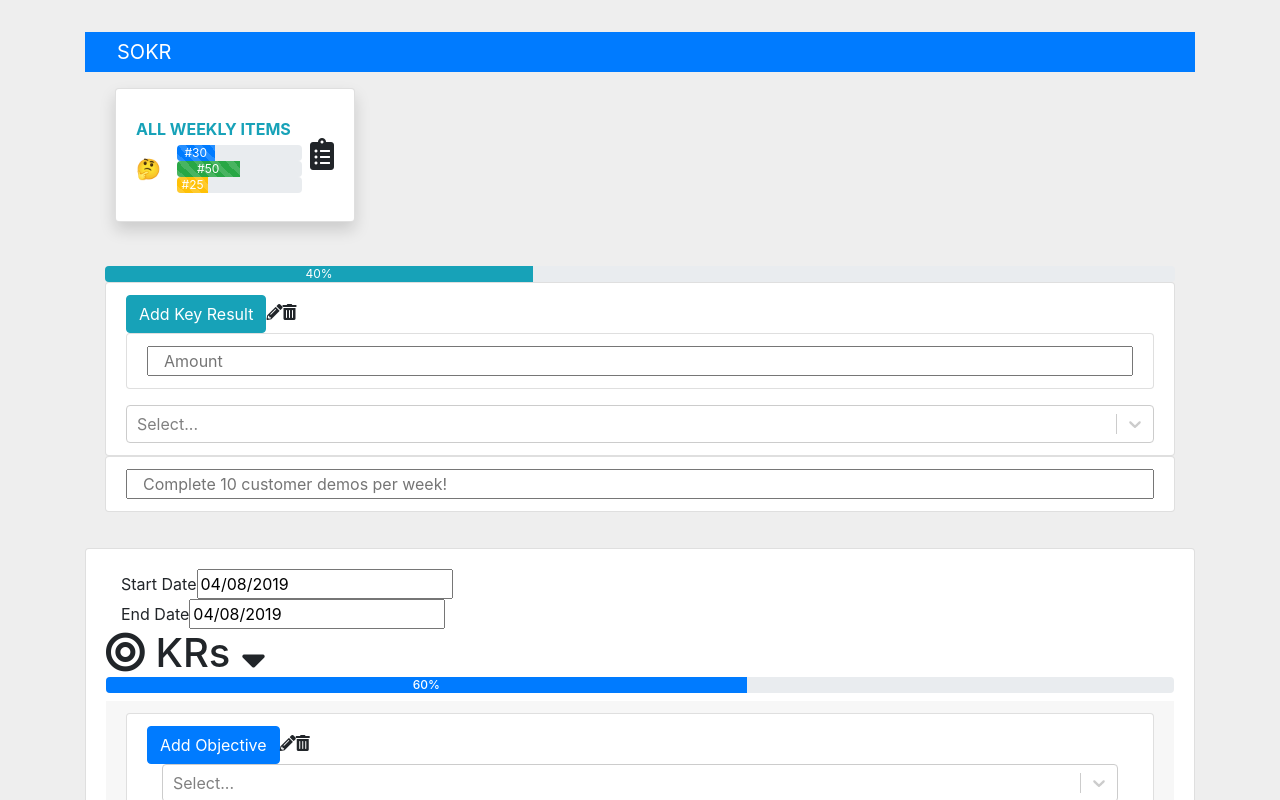
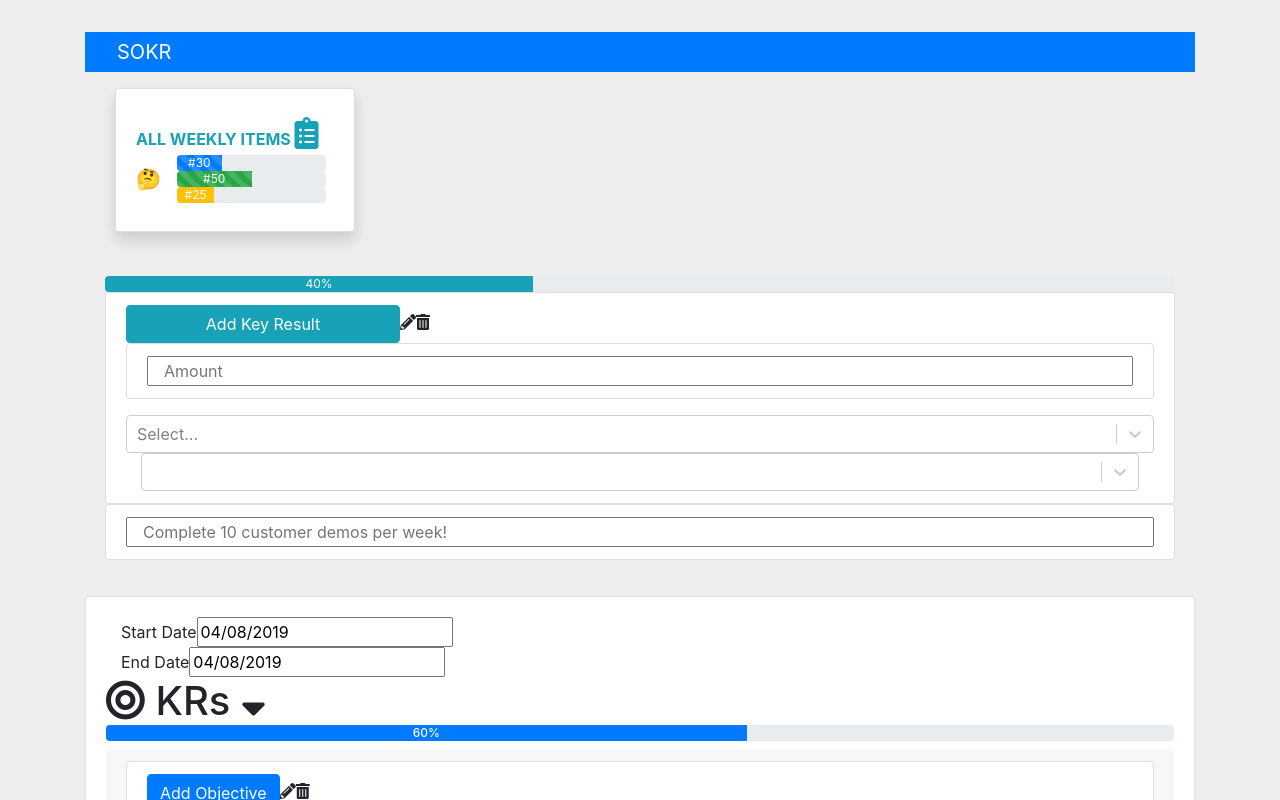
Before and after one commit to alexsjcho/smart-okr-react-redux-app, a React (Create React App) app: page / in a window 1280 px wide. Shown: the top 800 px of the page. Built offline with nearby package versions, Linux system fonts and the light colour scheme.

Commit message:
Added ToolsImageSelector component to KeyResult, added tool to Redux action and reducers

```diff
--- a/src/actions/objectives.js
+++ b/src/actions/objectives.js
@@ -13,9 +13,9 @@ export const setObjective = ({ objective, category, date }) => ({
   }
 });
 
-export const setKeyResult = (keyResult, objectiveId) => ({
+export const setKeyResult = (keyResult, objectiveId, tool) => ({
   type: SET_KEY_RESULT,
-  payload: { keyResult, objectiveId }
+  payload: { keyResult, objectiveId, tool }
 });
 
 export const setWeeklyPlan = weeklyPlan => ({
--- a/src/components/dashboard/WeeklyItemsProgressBar.js
+++ b/src/components/dashboard/WeeklyItemsProgressBar.js
@@ -36,7 +36,8 @@ class WeeklyItemsProgressBar extends Component {
               <div className="row no-gutters align-items-center">
                 <div className="col mr-2">
                   <div className="text-xs font-weight-bold text-info text-uppercase mb-1">
-                    All Weekly Items
+                    All Weekly Items{" "}
+                    <i className="fas fa-clipboard-list fa-2x text-gray-300" />
                   </div>
                   <div className="row no-gutters align-items-center">
                     <div className="col-auto">
@@ -49,7 +50,6 @@ class WeeklyItemsProgressBar extends Component {
                     {}
                     <div className="col">
                       <ProgressBar
-                        animated
                         striped
                         variant="primary"
                         now={plans}
@@ -57,7 +57,6 @@ class WeeklyItemsProgressBar extends Component {
                         label={`#${plans}`}
                       />
                       <ProgressBar
-                        animated
                         striped
                         variant="success"
                         now={achievements}
@@ -65,7 +64,6 @@ class WeeklyItemsProgressBar extends Component {
                         label={`#${achievements}`}
                       />
                       <ProgressBar
-                        animated
                         variant="warning"
                         now={challenges}
                         key={2}
@@ -74,9 +72,7 @@ class WeeklyItemsProgressBar extends Component {
                     </div>
                   </div>
                 </div>
-                <div className="col-auto">
-                  <i className="fas fa-clipboard-list fa-2x text-gray-300" />
-                </div>
+                <div className="col-auto" />
               </div>
             </div>
           </div>
--- a/src/components/keyresults/KeyResult.js
+++ b/src/components/keyresults/KeyResult.js
@@ -5,12 +5,13 @@ import TextInputGroup from "../shared/TextInputGroup";
 import KeyResultProgressBar from "./KeyResultProgressBar";
 
 import MetricMenu from "./MetricMenu";
+import ToolsImageSelector from "./ToolsImageSelector";
 
 class KeyResult extends Component {
   constructor(props) {
     super(props);
     const {
-      keyResult: { name, unit, unitCategory },
+      keyResult: { name, unit, unitCategory, toolOption },
       objectiveId
     } = this.props;
 
@@ -18,7 +19,8 @@ class KeyResult extends Component {
       keyResult: {
         name,
         unit,
-        unitCategory
+        unitCategory,
+        toolOption
       },
       objectiveId: objectiveId
     };
@@ -33,7 +35,8 @@ class KeyResult extends Component {
       keyResult: {
         name: "",
         unit: "",
-        unitCategory: null
+        unitCategory: null,
+        toolOption: null
       },
       objectiveId: null
     });
@@ -56,8 +59,17 @@ class KeyResult extends Component {
     });
   };
 
+  handleToolChange = selectedTool => {
+    this.setState({
+      keyResult: {
+        ...this.state.keyResult,
+        toolOption: selectedTool
+      }
+    });
+  };
+
   render() {
-    const { type, keyResult } = this.props;
+    const { keyResult, tool } = this.props;
     console.log("this.state", this.state.keyResult);
     return (
       <div className="card-body">
@@ -68,8 +80,8 @@ class KeyResult extends Component {
               {keyResult.name === "" ? (
                 <Fragment>
                   <input
-                    type="submit"
                     value="Add Key Result"
+                    onChange={this.onChange}
                     className="btn btn-info"
                   />
                 </Fragment>
@@ -84,12 +96,17 @@ class KeyResult extends Component {
                 name="unit"
                 placeholder="Amount"
                 value={this.state.keyResult.unit}
-                type={type}
                 onChange={this.onChange}
               />
               <MetricMenu
                 onChange={this.handleMetricCategoryChange}
                 unitCategory={this.state.keyResult.unitCategory}
+              />
+              {/* Add Tool Selector Section */}
+              <ToolsImageSelector
+                tool={tool}
+                value={tool}
+                onChange={this.handleToolChange}
               />
             </li>
           </ul>
@@ -98,7 +115,6 @@ class KeyResult extends Component {
             name="name"
             placeholder="Complete 10 customer demos per week!"
             value={this.state.keyResult.name}
-            type={type}
             onChange={this.onChange}
           />
         </form>
@@ -111,7 +127,8 @@ KeyResult.defaultProps = {
   keyResult: {
     name: "",
     unit: "",
-    unitCategory: null
+    unitCategory: null,
+    toolOption: null
   }
 };
 
--- /dev/null
+++ b/src/components/keyresults/ToolsImageSelector.js
@@ -0,0 +1,30 @@
+import React, { Fragment } from "react";
+import Select from "react-select";
+import Row from "react-bootstrap/Row";
+import Col from "react-bootstrap/Col";
+
+const ToolsImageSelector = (onChange, tool) => {
+  const options = [
+    { value: "google_calendar", label: "Google Calendar" },
+    { value: "salesforce", label: "Salesforce" },
+    { value: "zendesk", label: "Zendesk" },
+    { value: "mint", label: "Mint" },
+    { value: "marketo", label: "Marketo" },
+    { value: "github", label: "GitHub" },
+    { value: "trello", label: "Trello" }
+  ];
+
+  return (
+    <Fragment>
+      <div className="container">
+        <Row>
+          <Col xs={{ order: 1 }}>
+            <Select value={tool} onChange={onChange} options={options} />
+          </Col>
+        </Row>
+      </div>
+    </Fragment>
+  );
+};
+
+export default ToolsImageSelector;
--- a/src/components/weeklyitems/ChallengeList.js
+++ b/src/components/weeklyitems/ChallengeList.js
@@ -1,7 +1,7 @@
 import React, { Component, Fragment } from "react";
 import { connect } from "react-redux";
 import { bindActionCreators } from "redux";
-import uuid from "uuid";
+// import uuid from "uuid";
 
 import { setWeeklyChallenge } from "../../actions/objectives.js";
 import Challenge from "./Challenge";
--- a/src/components/weeklyitems/PlanList.js
+++ b/src/components/weeklyitems/PlanList.js
@@ -18,6 +18,7 @@ class PlanList extends Component {
     const { setWeeklyPlan } = this.props;
     setWeeklyPlan(submitValue);
   };
+
   render() {
     const { plansList, ...props } = this.props;
     return (
--- a/src/reducers/objectives.js
+++ b/src/reducers/objectives.js
@@ -30,7 +30,8 @@ export default function objectives(state = initialState, action) {
 
       objective.keyResults = [
         ...objective.keyResults,
-        action.payload.keyResult
+        action.payload.keyResult,
+        action.payload.tool
       ];
 
       return {
```
Also changed, not shown: src/components/keyresults/ToolsImage.js (deleted, +0 -8 lines), src/utils/api.js (deleted).
